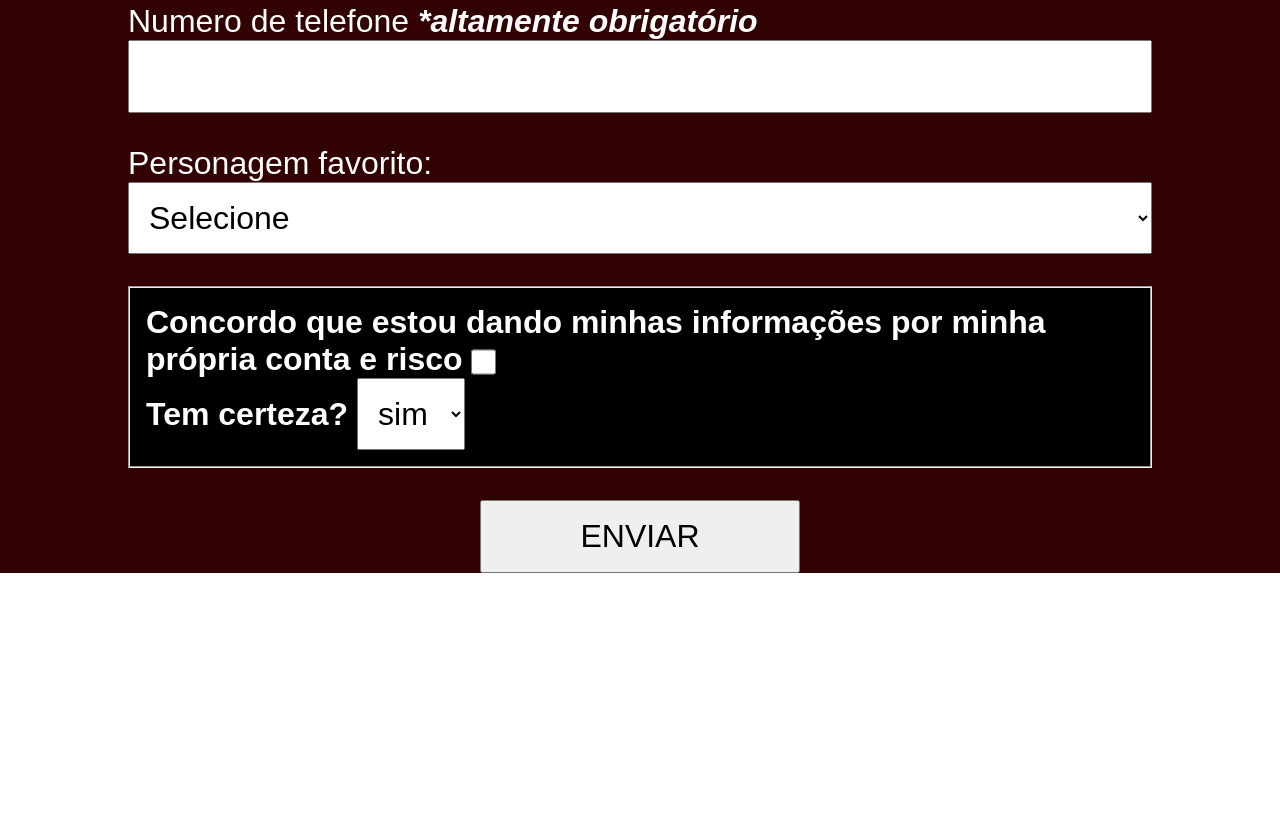
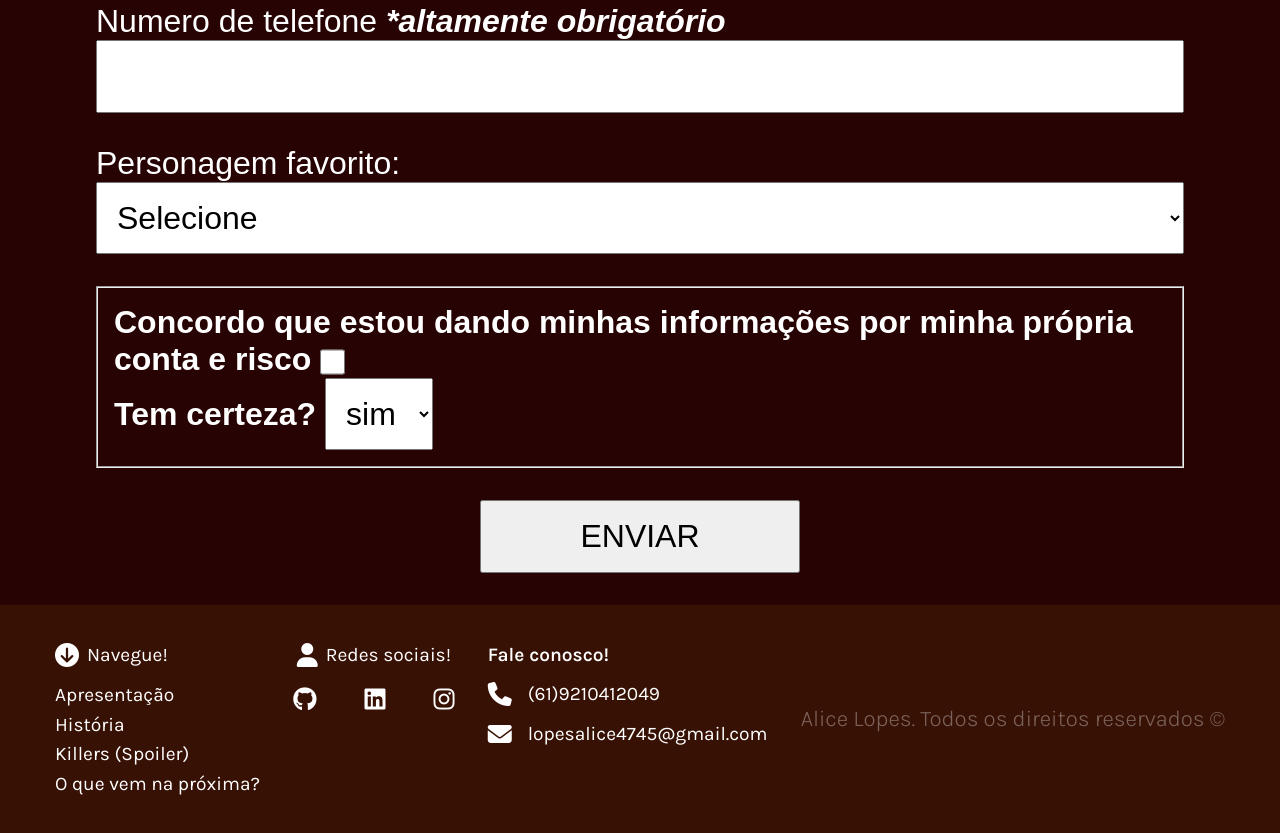
Before and after one commit to alicelopes47/scaryproject, a plain HTML site: page index.html in a window 1280 px wide. Shown: the part 2541-3374 px from the top of the page. Before the commit the page ends 3114 px from the top, so only its background shows below. Drawn offline with nearby package versions, Linux system fonts and the light colour scheme.

Commit message:
index final commit

```diff
--- a/index.html
+++ b/index.html
@@ -11,6 +11,7 @@
         <link rel="preconnect" href="https://fonts.googleapis.com">
         <link rel="preconnect" href="https://fonts.gstatic.com" crossorigin>
         <link href="https://fonts.googleapis.com/css2?family=Anton&family=Josefin+Sans:ital,wght@1,700&family=Karla:wght@300;400;600&family=Lilita+One&family=Oswald:wght@500;600;700&display=swap" rel="stylesheet">
+        <script src="https://kit.fontawesome.com/22e65bf652.js" crossorigin="anonymous"></script>
     </head>
 
     <body>
@@ -109,7 +110,44 @@
             </div>
         </main>
 
-        <footer></footer>
+        <footer>
+          <div class="nav-list-footer">
+            <div class="sticky">
+                <i class='fas fa-arrow-circle-down' style="font-size: 24px;"></i>
+                <p>Navegue!</p>
+            </div>
+            <nav>
+                <p>Apresentação</p>
+                <p>História</p>
+                <p>Killers (Spoiler)</p>
+                <p>O que vem na próxima?</p>
+            </nav>
+          </div>
+          <div class="social-media">
+            <div class="sticky">
+                <i class="fa-solid fa-user" style="font-size: 24px;"></i></i>
+                <p>Redes sociais!</p>
+            </div>
+            <nav class="social-media-container">
+                <a href="https://github.com/alicelopes47" target="_blank"><i class="fa-brands fa-github" style="font-size: 24px;"></i></a>
+                <a href="https://www.linkedin.com/in/alice-lopes-%F0%9F%8F%B3%EF%B8%8F%E2%80%8D%E2%9A%A7%EF%B8%8F-423a1a249/" target="_blank"><i class="fa-brands fa-linkedin" style="font-size: 24px;"></i></a>
+                <a href="https://www.instagram.com/alicelopeszzz/" target="_blank"><i class="fa-brands fa-instagram" style="font-size: 24px;"></i></a>
+            </nav>
+          </div>
+          <div class="contact-container">
+            <h4>Fale conosco!</h4>
+            <div class="contact">
+                <i class="fa-solid fa-phone" style="font-size: 24px;"></i>
+                <p>(61)9210412049</p>
+            </div>
+            <div class="contact">
+                <i class="fa-solid fa-envelope" style="font-size: 24px;"></i>
+                <p>lopesalice4745@gmail.com</p>
+            </div>
+          </div>
+
+          <h3 class="rights">Alice Lopes. Todos os direitos reservados ©</h3>
+        </footer>
     </body>
 
 </html>
--- a/style.css
+++ b/style.css
@@ -10,8 +10,8 @@ header {
     display: flex;
     align-items: center;
     justify-content: space-around;
-    background-color: black;
-    color: white;
+    background-color: #000000;
+    color: #ffff;
     width: 100%;
     height: 200px;
     z-index: 1000;
@@ -39,13 +39,14 @@ header {
 }
 
 .item-li:hover{
-    background-color: red;
-    color: black;
+    background-color: #800809;
+    color: #000000;
     transition: 0.2s;
+    scale: 1.1;
 }
 
 .item-li:active {
-    background-color: white;
+    background-color: #ffff;
     color: red;
 }
 
@@ -64,12 +65,12 @@ header {
 
 .info {
     font-size: 10vh;
-    color: white;
+    color: #ffff;
     margin-left: 5rem;
 }
 
 .main-container {
-    background-color: darkred;
+    background-color: #510404;
     width: 100%;
     padding-top: 2rem;
 }
@@ -107,7 +108,7 @@ header {
 }
 
 .card {
-    background-color: black;
+    background-color: #000000;
     display: flex;
     align-items: center;
     flex-direction: column;
@@ -158,20 +159,20 @@ header {
     flex-direction: column;
     padding-top: 2rem;
     gap: 1rem;
-    background-color: #320202;
+    background-color: #270303;
     height: 100%;
 }
 
 .form-container h1 {
     text-align: center;
     font-size: 5em;
-    color: white;
+    color: #ffff;
     font-family: 'Oswald', sans-serif;
 }
 
 .form-container h4 {
     font-size: 2em;
-    color: white;
+    color: #ffff;
 }
 
 .form-div {
@@ -179,7 +180,7 @@ header {
     color: white;
     display: flex;
     flex-direction: column;
-    width: 80%;
+    width: 85%;
     font-size: 2em;
 }
 
@@ -208,7 +209,7 @@ header {
     margin-top: 1em;
     padding: 0.5em;
     font-weight: bold;
-    background-color: black;
+    background-color: #0000;
 }
 
 .radio-button {
@@ -217,3 +218,75 @@ header {
     height: 30px;
     vertical-align: middle;
 }
+
+.form-container {
+    padding-bottom: 2rem;
+}
+
+footer {
+    background-color: #381105;
+    display: flex;
+    justify-content: space-around;
+    padding: 2em;
+    color: #ffff;
+    font-size: 1.2em;
+    font-family: 'Karla', sans-serif;
+}
+
+.sticky {
+    display: flex;
+    gap: 0.5rem;
+}
+
+.nav-list-footer {
+    display: flex;
+    flex-direction: column;
+    gap: 1rem;
+}
+
+.nav-list-footer nav {
+    display: flex;
+    flex-direction: column;
+    gap: 0.4rem;
+}
+
+.nav-list-footer nav p:hover {
+    cursor: pointer;
+    text-decoration: underline;
+}
+
+.social-media {
+    display: flex;
+    flex-direction: column;
+    align-items: center;
+}
+
+.social-media-container {
+    display: flex;
+    align-items: center;
+    padding-top: 1em;
+    gap: 3rem;
+    cursor: pointer;
+}
+
+.social-media-container a {
+    text-decoration: none;
+    color: inherit;
+}
+
+.contact-container {
+    display: flex;
+    flex-direction: column;
+    gap: 1rem;
+}
+
+.contact {
+    display: flex;
+    gap: 1rem;
+}
+
+.rights {
+    align-self: center;
+    color: #ffffff57;
+    font-weight: 100;
+}
```
